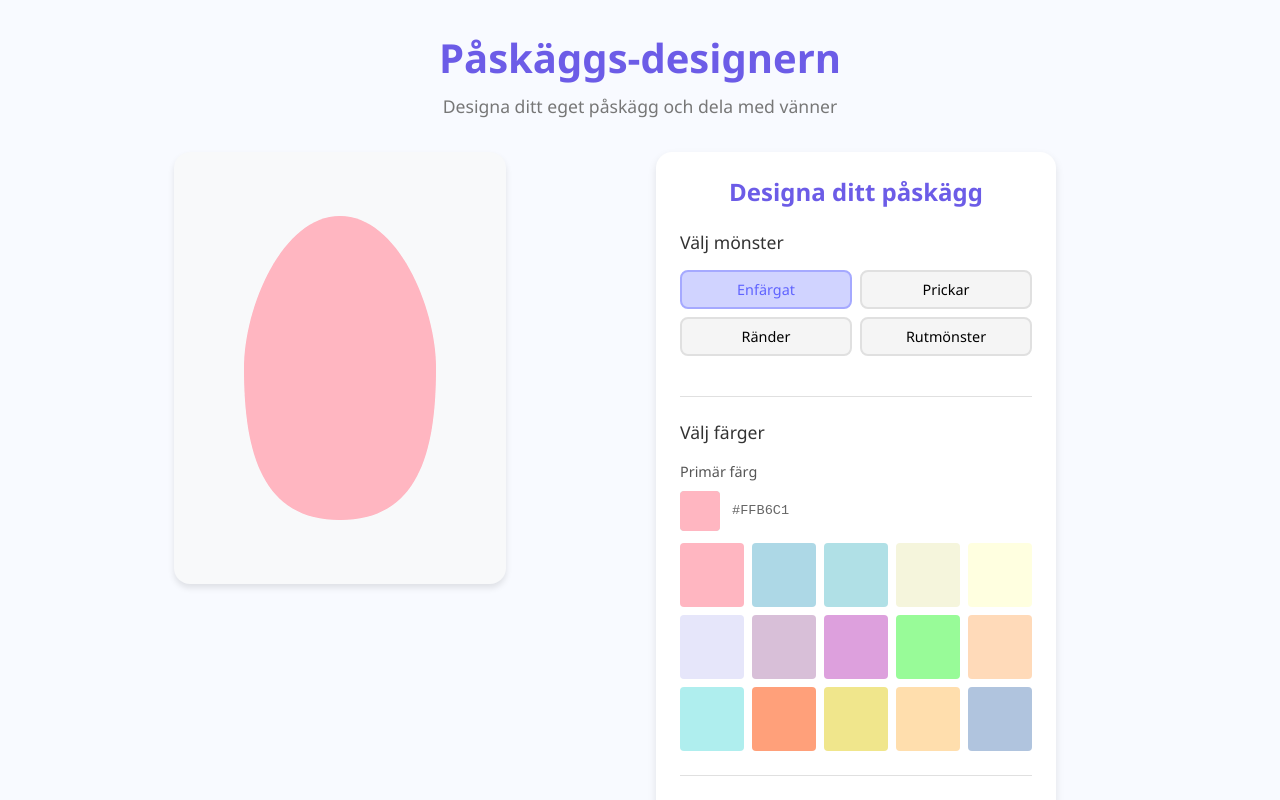
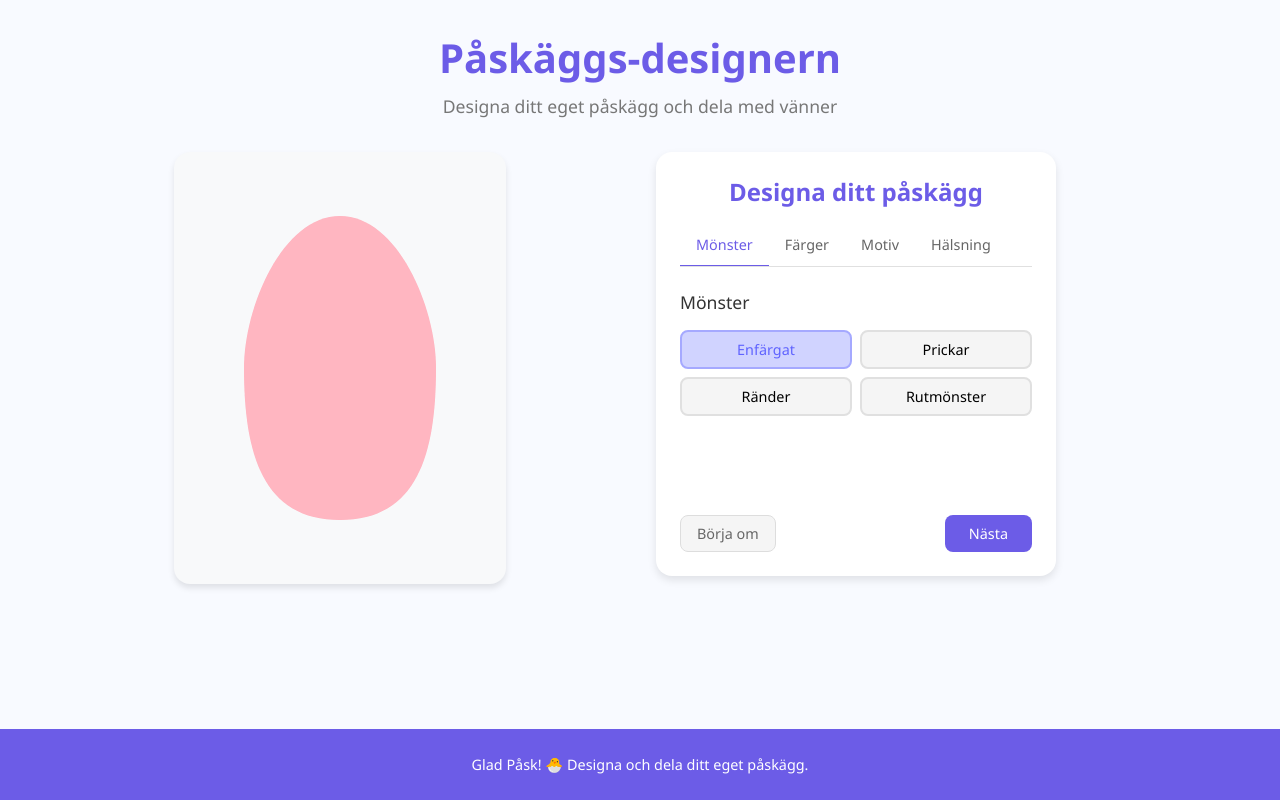
Before and after one commit to niklas-mardby/bunny-chicken, a React (Vite) app: page / in a window 1280 px wide. Shown: the top 800 px of the page. Built offline with nearby package versions, Linux system fonts and the light colour scheme.

Commit message:
Move to tabbed panel

```diff
--- /dev/null
+++ b/src/components/TabbedControlPanel/TabbedControlPanel.scss
@@ -0,0 +1,132 @@
+.control-panel {
+	background-color: #fff;
+	border-radius: 1rem;
+	padding: 1.5rem;
+	box-shadow: 0 4px 8px rgba(0, 0, 0, 0.1);
+	width: 100%;
+	max-width: 400px;
+
+	&__title {
+		font-size: 1.5rem;
+		margin-bottom: 1rem;
+		text-align: center;
+		color: #6c5ce7;
+		font-weight: 600;
+	}
+
+	&__tabs {
+		display: flex;
+		border-bottom: 1px solid #e0e0e0;
+		margin-bottom: 1.5rem;
+		overflow-x: auto;
+		scrollbar-width: none; // För Firefox
+
+		&::-webkit-scrollbar {
+			display: none; // För Chrome, Safari och Opera
+		}
+	}
+
+	&__tab {
+		padding: 0.75rem 1rem;
+		border: none;
+		background: none;
+		color: #666;
+		font-size: 0.9rem;
+		cursor: pointer;
+		transition: all 0.2s ease;
+		flex-shrink: 0;
+		position: relative;
+
+		&:hover {
+			color: #6c5ce7;
+		}
+
+		&--active {
+			color: #6c5ce7;
+			font-weight: 500;
+
+			&::after {
+				content: "";
+				position: absolute;
+				bottom: -1px;
+				left: 0;
+				width: 100%;
+				height: 2px;
+				background-color: #6c5ce7;
+			}
+		}
+	}
+
+	&__content {
+		min-height: 200px;
+		margin-bottom: 1.5rem;
+	}
+
+	&__section-title {
+		font-size: 1.1rem;
+		margin-bottom: 1rem;
+		color: #333;
+		font-weight: 500;
+	}
+
+	&__actions {
+		display: flex;
+		justify-content: space-between;
+		margin-top: 1.5rem;
+	}
+
+	&__reset-button {
+		background-color: #f5f5f5;
+		border: 1px solid #ddd;
+		color: #666;
+		border-radius: 0.5rem;
+		padding: 0.5rem 1rem;
+		font-size: 0.9rem;
+		cursor: pointer;
+		transition: all 0.2s ease;
+
+		&:hover {
+			background-color: #e0e0e0;
+		}
+	}
+
+	&__next-button {
+		background-color: #6c5ce7;
+		border: none;
+		color: white;
+		border-radius: 0.5rem;
+		padding: 0.5rem 1.5rem;
+		font-size: 0.9rem;
+		cursor: pointer;
+		transition: all 0.2s ease;
+
+		&:hover {
+			background-color: #5549d2;
+		}
+	}
+}
+
+// Optimering för ColorPicker-komponent
+// Du kan placera detta i ColorPicker.scss
+.color-picker {
+	display: grid;
+	grid-template-columns: repeat(5, 1fr);
+	gap: 0.5rem;
+
+	&__color-button {
+		width: 100%;
+		aspect-ratio: 1;
+		border-radius: 0.5rem;
+		border: 1px solid #ddd;
+		cursor: pointer;
+		transition: transform 0.2s ease;
+
+		&:hover {
+			transform: scale(1.05);
+		}
+
+		&--selected {
+			box-shadow: 0 0 0 2px white, 0 0 0 4px #6c5ce7;
+		}
+	}
+}
--- /dev/null
+++ b/src/components/TabbedControlPanel/TabbedControlPanel.tsx
@@ -0,0 +1,96 @@
+import { useState, memo } from "react";
+import ColorPicker from "../ColorPicker/ColorPicker";
+import PatternSelector from "../PatternSelector/PatternSelector";
+import MessageInput from "../MessageInput/MessageInput";
+import ShareButton from "../ShareButton/ShareButton";
+import EmojiSelector from "../EmojiSelector/EmojiSelector";
+import { useEggDesigner } from "../../hooks/useEggDesigner";
+import "./TabbedControlPanel.scss";
+
+type TabType = "pattern" | "color" | "emoji" | "message";
+
+const TabbedControlPanel = () => {
+	const { resetDesign } = useEggDesigner();
+	const [activeTab, setActiveTab] = useState<TabType>("pattern");
+
+	const tabs: Array<{ id: TabType; label: string }> = [
+		{ id: "pattern", label: "Mönster" },
+		{ id: "color", label: "Färger" },
+		{ id: "emoji", label: "Motiv" },
+		{ id: "message", label: "Hälsning" },
+	];
+
+	const handleNextTab = () => {
+		const currentIndex = tabs.findIndex((tab) => tab.id === activeTab);
+		if (currentIndex < tabs.length - 1) {
+			setActiveTab(tabs[currentIndex + 1].id);
+		}
+	};
+
+	const renderTabContent = () => {
+		switch (activeTab) {
+			case "pattern":
+				return <PatternSelector />;
+			case "color":
+				return <ColorPicker />;
+			case "emoji":
+				return <EmojiSelector />;
+			case "message":
+				return <MessageInput />;
+			default:
+				return null;
+		}
+	};
+
+	const isLastTab = activeTab === tabs[tabs.length - 1].id;
+
+	return (
+		<div className="control-panel">
+			<h2 className="control-panel__title">Designa ditt påskägg</h2>
+
+			<div className="control-panel__tabs">
+				{tabs.map((tab) => (
+					<button
+						key={tab.id}
+						className={`control-panel__tab ${
+							activeTab === tab.id ? "control-panel__tab--active" : ""
+						}`}
+						onClick={() => setActiveTab(tab.id)}
+					>
+						{tab.label}
+					</button>
+				))}
+			</div>
+
+			<div className="control-panel__content">
+				<h3 className="control-panel__section-title">
+					{tabs.find((tab) => tab.id === activeTab)?.label}
+				</h3>
+
+				{renderTabContent()}
+			</div>
+
+			<div className="control-panel__actions">
+				<button
+					className="control-panel__reset-button"
+					onClick={resetDesign}
+				>
+					Börja om
+				</button>
+
+				{isLastTab ? (
+					<ShareButton />
+				) : (
+					<button
+						className="control-panel__next-button"
+						onClick={handleNextTab}
+					>
+						Nästa
+					</button>
+				)}
+			</div>
+		</div>
+	);
+};
+
+export default memo(TabbedControlPanel);
--- a/src/pages/DesignerPage/DesignerPage.tsx
+++ b/src/pages/DesignerPage/DesignerPage.tsx
@@ -1,10 +1,9 @@
-import React from "react";
 import EggCanvas from "../../components/EggCanvas/EggCanvas";
-import ControlPanel from "../../components/ControlPanel/ControlPanel";
 import ErrorBoundary from "../../components/ErrorBoundary/ErrorBoundary";
 import "./DesignerPage.scss";
+import TabbedControlPanel from "../../components/TabbedControlPanel/TabbedControlPanel";
 
-const DesignerPage: React.FC = () => {
+const DesignerPage = () => {
 	return (
 		<div className="designer-page">
 			<header className="designer-page__header">
@@ -37,7 +36,7 @@ const DesignerPage: React.FC = () => {
 							</div>
 						}
 					>
-						<ControlPanel />
+						<TabbedControlPanel />
 					</ErrorBoundary>
 				</div>
 			</div>
```
Also changed, not shown: src/components/ControlPanel/ControlPanel.tsx (+8 -4 lines).
